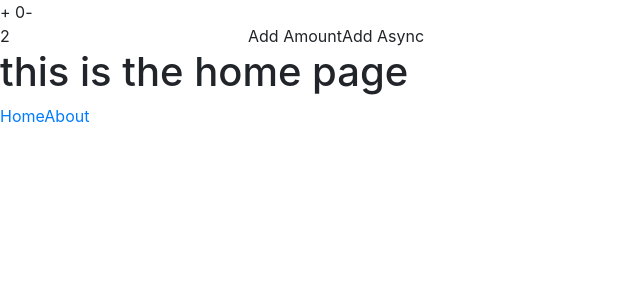
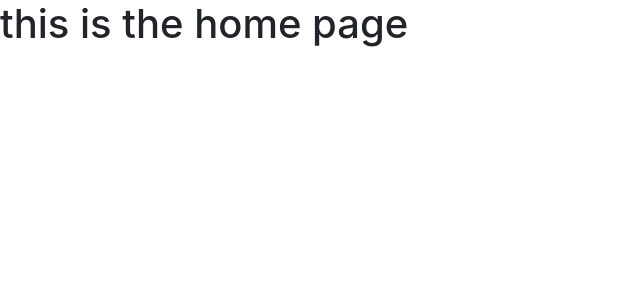
Before and after one commit to jasonvictorio/startpage3, a React (Create React App) app: page / in a window 1280 px wide. Shown: the top 300 px of the page, without its empty margins (0-640 px from the left). Built offline with nearby package versions, Linux system fonts and the light colour scheme.

Commit message:
chore: remove unused files

```diff
--- a/src/App.tsx
+++ b/src/App.tsx
@@ -1,21 +1,14 @@
 import React from 'react'
-import { Router, Link } from '@reach/router'
+import { Router } from '@reach/router'
 
-import Counter from './components/Counter'
-import About from './views/About'
 import Home from './views/Home'
 
 function App() {
   return (
     <div className='App'>
-      <Counter />
       <Router>
         <Home path='/' />
-        <About path='/about' />
       </Router>
-
-      <Link to='/'>Home</Link>
-      <Link to='/about'>About</Link>
     </div>
   )
 }
--- a/src/components/Counter.tsx
+++ /dev/null
@@ -1,34 +0,0 @@
-import React, { useState } from 'react'
-import { Button } from 'react-bootstrap'
-import { useSelector, useDispatch } from 'react-redux'
-
-import { decrement, increment, incrementByAmount, incrementAsync, selectCount } from '../store/counter'
-
-export default () => {
-  const count = useSelector(selectCount)
-  const dispatch = useDispatch()
-  const [incrementAmount, setIncrementAmount] = useState('2')
-
-  return (
-    <div>
-      <div>
-        <Button aria-label='Increment value' onClick={() => dispatch(increment())}>
-          +
-        </Button>
-        <span> {count}</span>
-        <button aria-label='Decrement value' onClick={() => dispatch(decrement())}>
-          -
-        </button>
-      </div>
-      <div>
-        <input
-          aria-label='Set increment amount'
-          value={incrementAmount}
-          onChange={e => setIncrementAmount(e.target.value)}
-        />
-        <button onClick={() => dispatch(incrementByAmount(Number(incrementAmount) || 0))}>Add Amount</button>
-        <button onClick={() => dispatch(incrementAsync(Number(incrementAmount) || 0))}>Add Async</button>
-      </div>
-    </div>
-  )
-}
--- a/src/store/counter.tsx
+++ /dev/null
@@ -1,38 +0,0 @@
-import { createSlice, PayloadAction } from '@reduxjs/toolkit'
-import { AppThunk, RootState } from './index'
-
-export const counterSlice = createSlice({
-  name: 'counter',
-  initialState: { value: 0 },
-  reducers: {
-    increment: state => {
-      state.value += 1
-    },
-    decrement: state => {
-      state.value -= 1
-    },
-    // Use the PayloadAction type to declare the contents of `action.payload`
-    incrementByAmount: (state, action: PayloadAction<number>) => {
-      state.value += action.payload
-    },
-  },
-})
-
-export const { increment, decrement, incrementByAmount } = counterSlice.actions
-
-// The function below is called a thunk and allows us to perform async logic. It
-// can be dispatched like a regular action: `dispatch(incrementAsync(10))`. This
-// will call the thunk with the `dispatch` function as the first argument. Async
-// code can then be executed and other actions can be dispatched
-export const incrementAsync = (amount: number): AppThunk => dispatch => {
-  setTimeout(() => {
-    dispatch(incrementByAmount(amount))
-  }, 1000)
-}
-
-// The function below is called a selector and allows us to select a value from
-// the state. Selectors can also be defined inline where they're used instead of
-// in the slice file. For example: `useSelector((state: RootState) => state.counter.value)`
-export const selectCount = (state: RootState) => state.counter.value
-
-export default counterSlice.reducer
--- a/src/store/index.ts
+++ b/src/store/index.ts
@@ -1,9 +1,7 @@
 import { configureStore, ThunkAction, Action } from '@reduxjs/toolkit'
-import counterReducer from './counter'
 
 export const store = configureStore({
   reducer: {
-    counter: counterReducer,
   },
 })
 
--- a/src/views/About.tsx
+++ /dev/null
@@ -1,6 +0,0 @@
-import React from 'react'
-import { RouteComponentProps } from '@reach/router'
-
-export default (props: RouteComponentProps) => {
-  return <h1>this is the about page</h1>
-}
```
